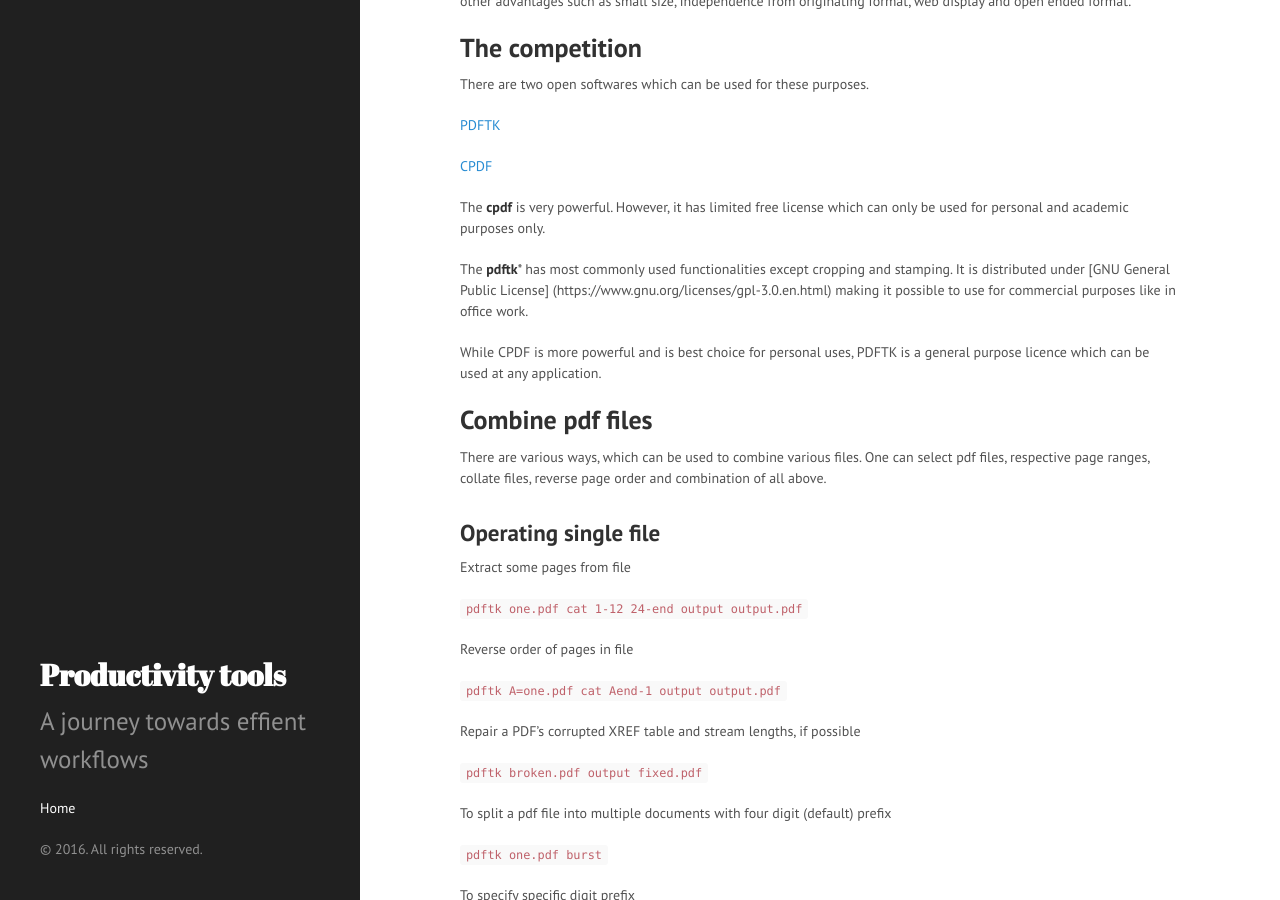
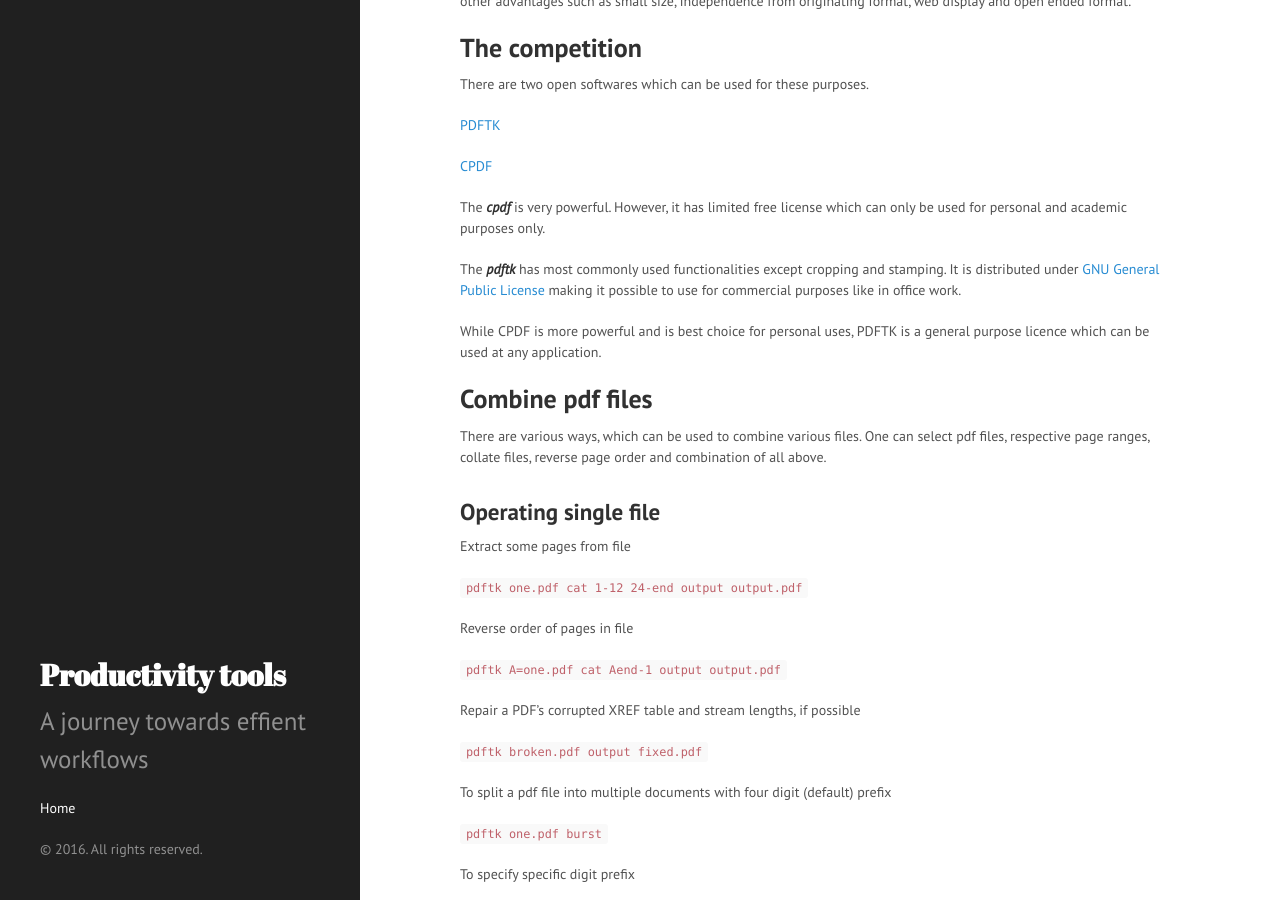
Before and after one commit to MaheshTK/MaheshTK.github.io, a Jekyll site: the page built from _posts/2016-08-03-manipulating-pdf-files.markdown, in a window 1280 px wide and 900 px high, scrolled down 415 px. Built offline with Jekyll 4.4.1, drawn with Linux system fonts in a browser that asks for light colours.

Commit message:
Post update: Manipulating pdf files

```diff
--- a/_posts/2016-08-03-manipulating-pdf-files.markdown
+++ b/_posts/2016-08-03-manipulating-pdf-files.markdown
@@ -17,9 +17,9 @@ There are two open softwares which can be used for these purposes.
 
 [CPDF](http://community.coherentpdf.com/)
 
-The **cpdf** is very powerful. However, it has limited free license which can only be used for personal and academic purposes only.
+The _**cpdf**_ is very powerful. However, it has limited free license which can only be used for personal and academic purposes only.
 
-The **pdftk*** has most commonly used functionalities except cropping and stamping. It is distributed under [GNU General Public License] (https://www.gnu.org/licenses/gpl-3.0.en.html) making it possible to use for commercial purposes like in office work.
+The _**pdftk**_ has most commonly used functionalities except cropping and stamping. It is distributed under [GNU General Public License](https://www.gnu.org/licenses/gpl-3.0.en.html) making it possible to use for commercial purposes like in office work.
 
 While CPDF is more powerful and is best choice for personal uses, PDFTK is a general purpose licence which can be used at any application.
 
```
